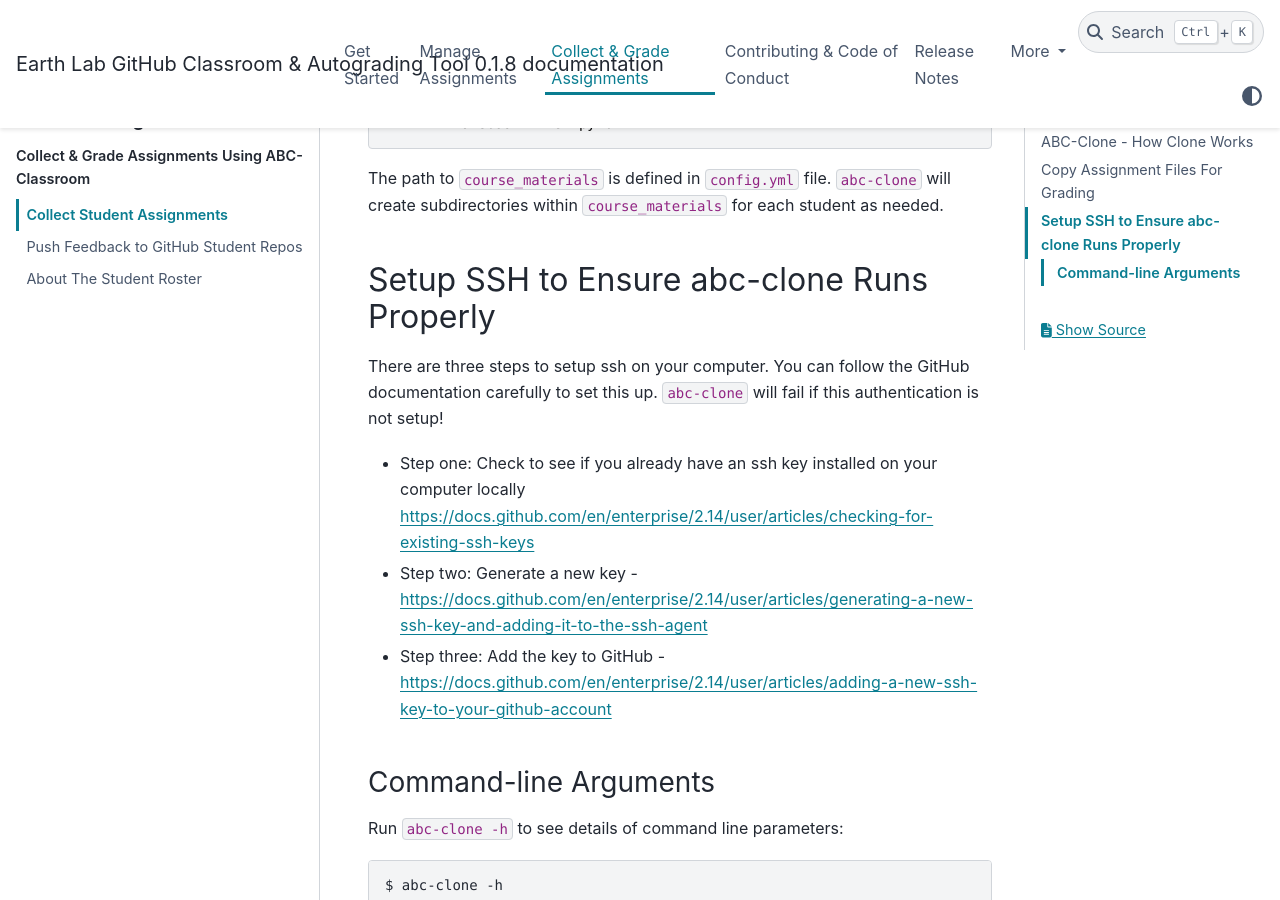
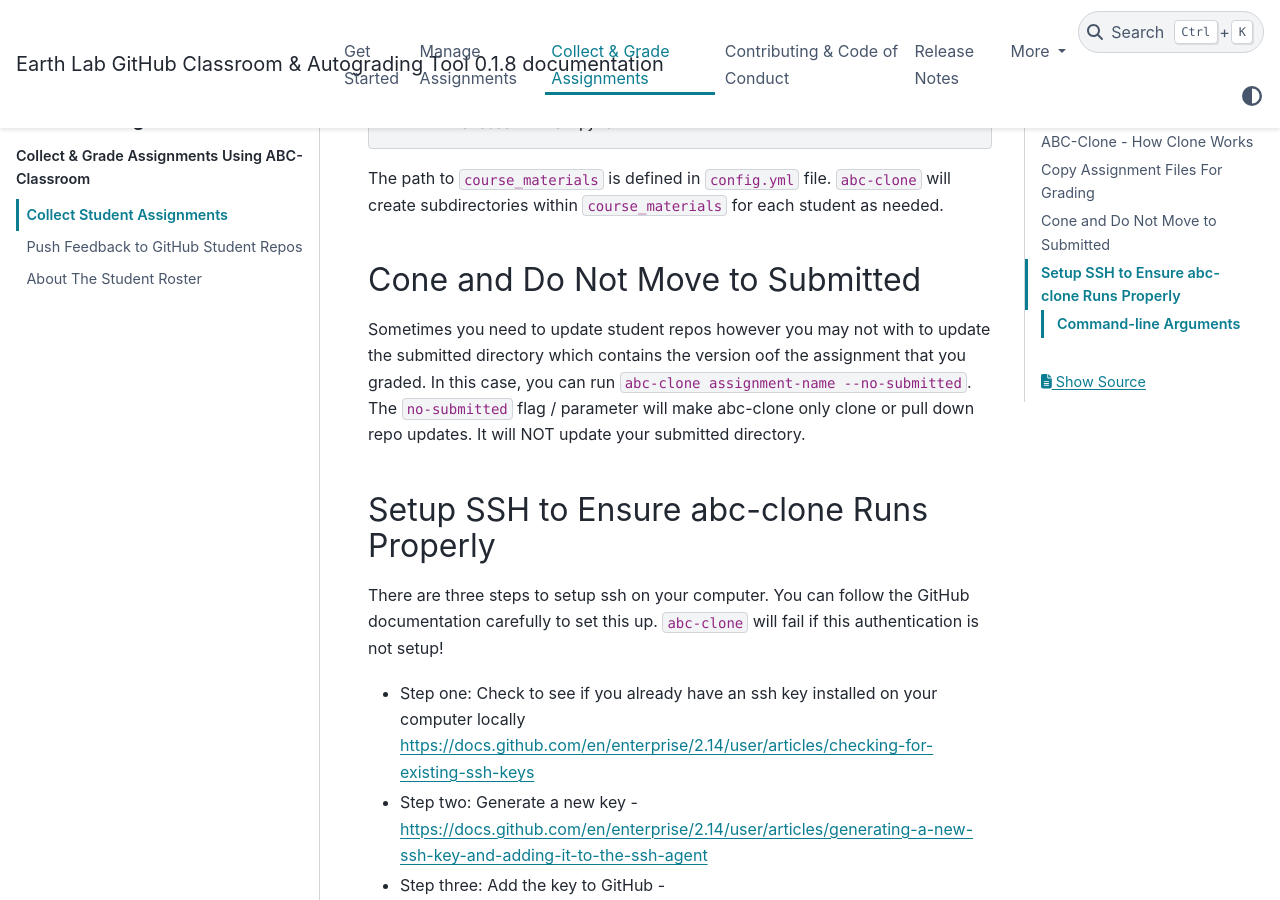
Before and after one commit to earthlab/abc-classroom, a Sphinx documentation site: the page built from docs/collect-grade-assignments/clone.rst, in a window 1280 px wide and 900 px high, scrolled down 1392 px. Built offline with Sphinx 7.4.7 and the PyData theme 0.15.4, drawn with Linux system fonts in a browser that asks for light colours; some of the changed text lies outside the part shown.

Commit message:
update docs

```diff
--- a/docs/collect-grade-assignments/clone.rst
+++ b/docs/collect-grade-assignments/clone.rst
@@ -11,7 +11,7 @@ the commits that they've made to date.::
 In order for this command to work properly, you will need to setup a ssh key
 both locally and on GitHub (discussed at the end of this page).
 
-``Abc-clone`` does two things:
+``abc-clone`` does two things:
 
 1. It clones each repository using ``git clone``
 2. It then copies each student's notebook files into ``course_materials/submitted/student/assignment-name``
@@ -19,7 +19,7 @@ both locally and on GitHub (discussed at the end of this page).
 ABC-Clone - How Clone Works
 ~~~~~~~~~~~~~~~~~~~~~~~~~~~~
 
-abc-clone uses
+``abc-clone`` uses
 1. the ``github_username`` column in the student roster,  and
 2. the assignment name provided as a command line argument,
 3. the GitHub organization set in the config file ``config.yml``.
@@ -57,6 +57,14 @@ files into the nbgrader ``submitted`` directory using the structure:
 The path to ``course_materials`` is defined in ``config.yml`` file. ``abc-clone``
 will create subdirectories within ``course_materials`` for each student as needed.
 
+Cone and Do Not Move to Submitted
+~~~~~~~~~~~~~~~~~~~~~~~~~~~~~~~~~~
+Sometimes you need to update student repos however  you may not with to update
+the submitted directory which contains the version oof the assignment that you
+graded. In this case, you can run ``abc-clone assignment-name --no-submitted``.
+The ``no-submitted`` flag / parameter will make abc-clone only clone or pull down
+repo updates. It will NOT update your submitted directory.
+
 Setup SSH to Ensure abc-clone Runs Properly
 ~~~~~~~~~~~~~~~~~~~~~~~~~~~~~~~~~~~~~~~~~~~~
 
```
Also changed, not shown: 2 other files.
